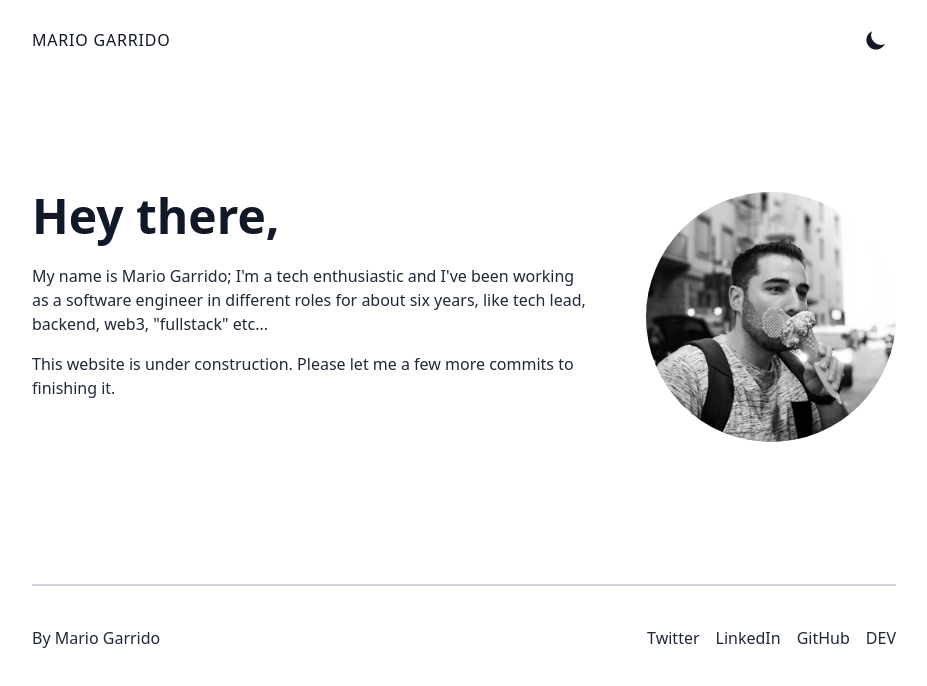
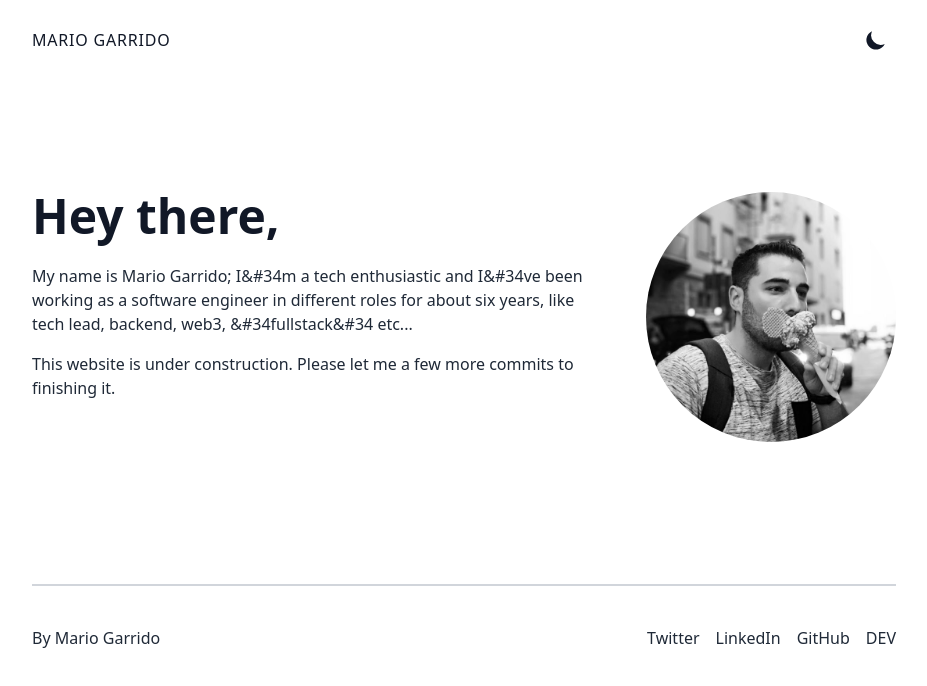
Before and after one commit to mgatorr/mario-garrido-portfolio, a Next.js app: page / in a window 1280 px wide. Shown: the top 686 px of the page, without its empty margins (176-1103 px from the left). Built offline with nearby package versions, Linux system fonts and the light colour scheme.

Commit message:
fix:linter

```diff
--- a/components/About.js
+++ b/components/About.js
@@ -12,13 +12,10 @@ const About = () => {
           </h1>
           <div className="mt-6 text-gray-800 dark:text-white">
             <p className="mb-4">
-              My name is Mario Garrido; I'm a tech enthusiastic and I've been working as a
-              software engineer in different roles for about six years, like tech lead, backend,
-              web3, "fullstack" etc...
+              My name is Mario Garrido; I&#34m a tech enthusiastic and I&#34ve been working as a software engineer in different roles for about six years, like tech lead, backend, web3, &#34fullstack&#34 etc...
             </p>
             <p className="mb-4">
-              This website is under construction. Please let me a few more
-              commits to finishing it.
+              This website is under construction. Please let me a few more commits to finishing it.
             </p>
           </div>
         </div>
```
